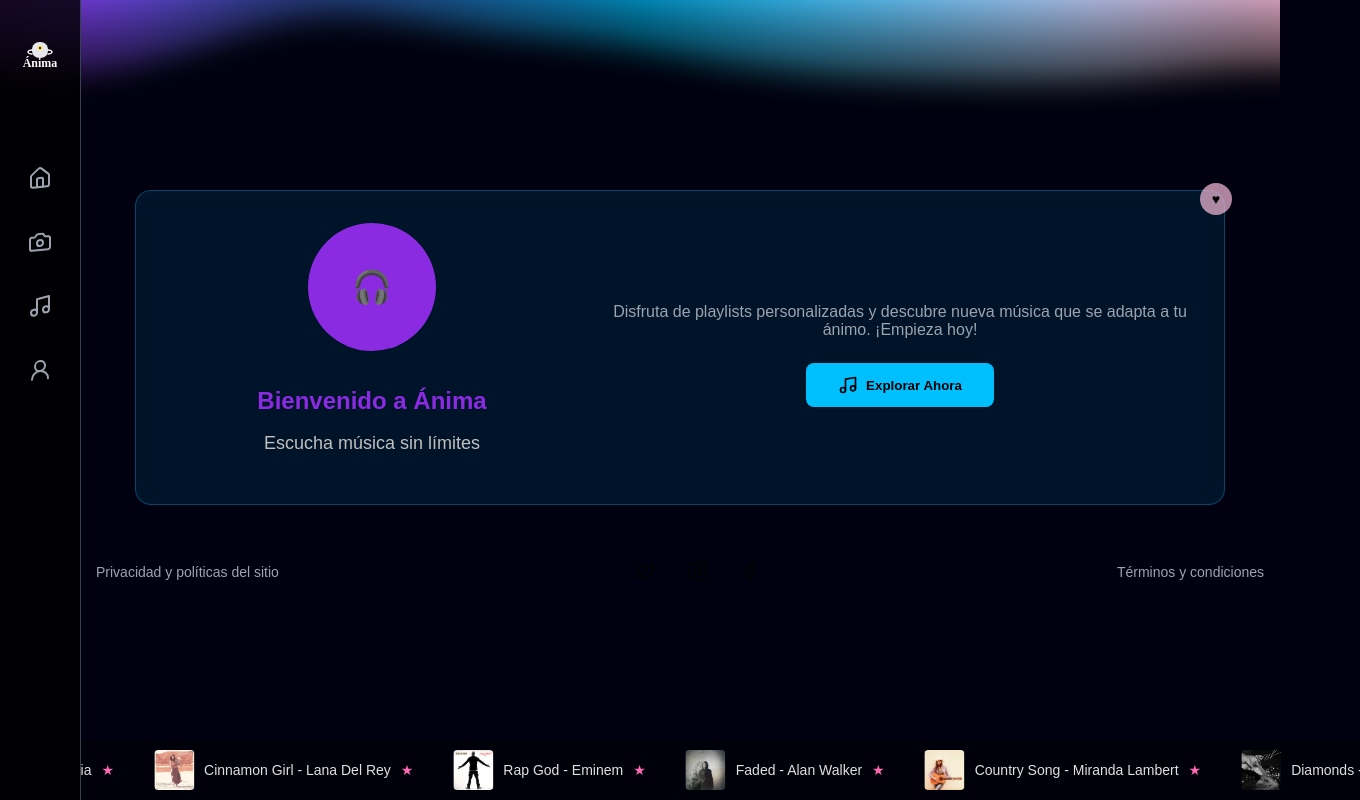
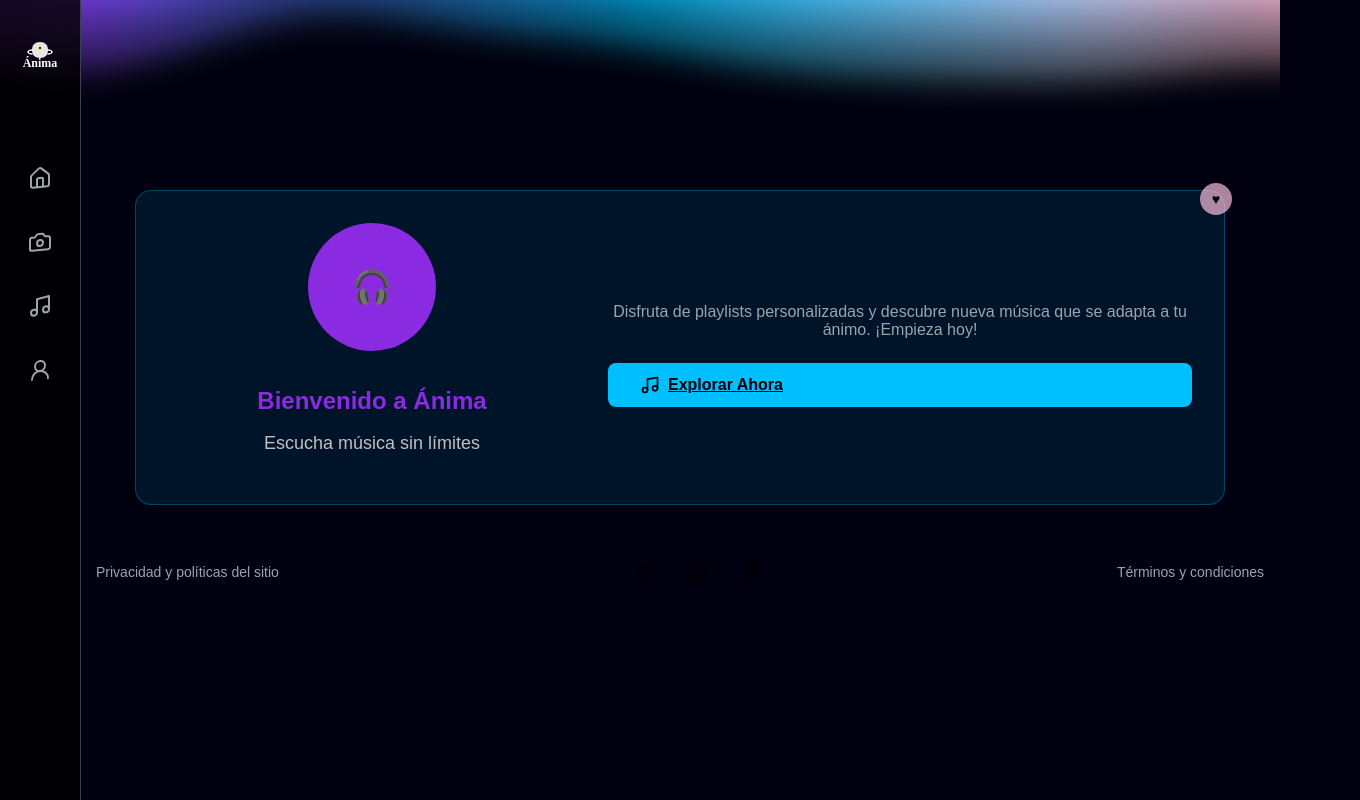
Before and after one commit to CamiloJSolis/Anima, a React (Vite) app in the folder frontend/: page / in a window 1280 px wide. Shown: the whole page, 1360 px wide, since content can reach past the window. Built offline with nearby package versions, Linux system fonts and the light colour scheme.

Commit message:
fix: application logic

```diff
--- a/frontend/src/components/Sidebar.jsx
+++ b/frontend/src/components/Sidebar.jsx
@@ -32,7 +32,7 @@ const Sidebar = () => {
         <Link to="/historial" className="icon">
           <Music />
         </Link>
-        <Link to="/" className="icon">
+        <Link to="/login" className="icon">
           <UserRound />
         </Link>
       </div>
--- a/frontend/src/pages/Home.jsx
+++ b/frontend/src/pages/Home.jsx
@@ -1,15 +1,13 @@
 import React from 'react';
+import { Link } from 'react-router-dom';
 import Aurora from '../components/Aurora.jsx';
 import { Music, Twitter, Instagram, Facebook } from 'lucide-react';
-import SongTicker from '../components/SongTicker.jsx'; // <--- CAMBIO 1: IMPORTAR EL NUEVO COMPONENTE
 
 const Home = () => {
   return (
     <div className="min-h-screen relative">
       <Aurora
-        // colorStops={["#00FFFF", "#4B0082", "#20B2AA"]}
-        // colorStops={["#FF00FF", "#FF1493", "#00CED1"]}
-          colorStops={["#8A2BE2", "#00BFFF", "#F8BBD9"]}
+        colorStops={["#8A2BE2", "#00BFFF", "#F8BBD9"]}
         blend={0.5}
         amplitude={1.0}
         speed={0.5}
@@ -17,7 +15,6 @@ const Home = () => {
       <div className="relative main-content">
         <main className="banner-container">
           <div className="banner">
-            {/* Ilustración */}
             <div className="illustration">
               <div className="relative">
                 <div className="illustration-placeholder">🎧</div>
@@ -29,33 +26,27 @@ const Home = () => {
               </div>
             </div>
 
-            {/* Descripción */}
             <div>
-              <p className="description">Disfruta de playlists personalizadas y descubre nueva música que se adapta a tu ánimo. ¡Empieza hoy!</p>
-              <button className="btn-explore">
+              <p className="description">
+                Disfruta de playlists personalizadas y descubre nueva música que se adapta a tu ánimo. ¡Empieza hoy!
+              </p>
+              <Link to="/analizar" className="btn-explore">
                 <Music size={20} />
                 Explorar Ahora
-              </button>
+              </Link>
             </div>
           </div>
         </main>
 
         <footer className="footer" style={{ zIndex: 10, position: 'relative' }}>
-          <a href="/privacy" className="footer-link">
-            Privacidad y políticas del sitio
-          </a>
+          <a href="/privacy" className="footer-link">Privacidad y políticas del sitio</a>
           <div className="social-icons">
             <button className="social-btn"><Twitter size={20}/></button>
             <button className="social-btn"><Instagram size={20}/></button>
             <button className="social-btn"><Facebook size={20}/></button>
           </div>
-          <a href="/terms" className="footer-link">
-            Términos y condiciones
-          </a>
+          <a href="/terms" className="footer-link">Términos y condiciones</a>
         </footer>
-
-        <SongTicker /> {/* <--- CAMBIO 2: AÑADIR LA ETIQUETA AQUÍ */}
-
       </div>
     </div>
   );
```
Also changed, not shown: 1 other file (tests, documents, lock files or other folders).
